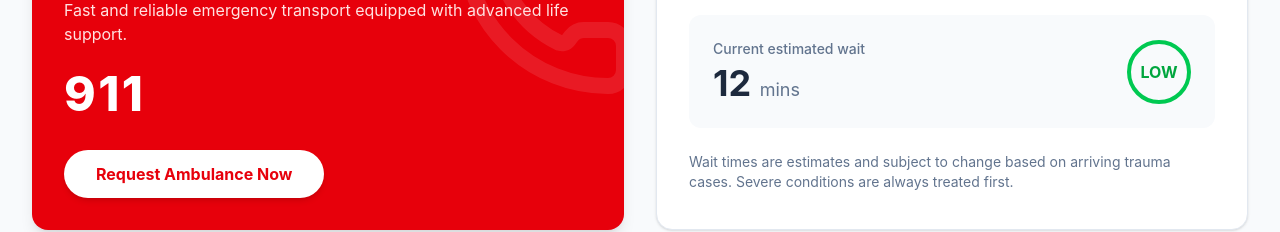
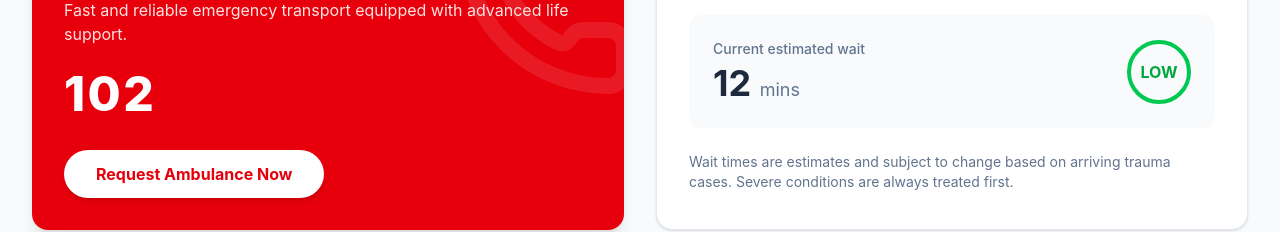
Before and after one commit to Karanborana0906/Hospital-Website, a React app in the folder frontend/: page /emergency in a window 1280 px wide. Shown: the part 500-732 px from the top of the page. Built offline with nearby package versions, Linux system fonts and the light colour scheme; no server answers; the HTML template or start-up script is replaced by a standard one.

Commit message:
fix: emergency dial pad and map background interaction

```diff
--- a/frontend/src/components/MapComponent.jsx
+++ b/frontend/src/components/MapComponent.jsx
@@ -12,7 +12,13 @@ const MapComponent = ({ doctors = [], hospitals = [], userLocation, height = "40
       style={{ height }}
     >
       {/* Simulated Map Background */}
-      <div className="absolute inset-0 opacity-20 pointer-events-none">
+      <div
+        className="absolute inset-0 opacity-20 cursor-pointer"
+        onClick={() => {
+            const query = encodeURIComponent(`hospitals near ${doctors[0]?.city || hospitals[0]?.city || 'me'}`);
+            window.open(`https://www.google.com/maps/search/?api=1&query=${query}`, '_blank');
+        }}
+      >
         <div className="absolute inset-0 bg-[url('https://www.google.com/maps/vt/pb=!1m4!1m3!1i12!2i2345!3i1234!2m3!1e0!2sm!3i123456789!3m8!2sen!3sus!5e1105!12m4!1e68!2m2!1sset!2sRoadmap!4e0!5m1!1f2')] bg-repeat" />
       </div>
 
--- a/frontend/src/pages/Emergency.jsx
+++ b/frontend/src/pages/Emergency.jsx
@@ -69,11 +69,14 @@ const Emergency = () => {
           </div>
           <h2 className="text-2xl font-bold mb-2 relative z-10">24/7 Ambulance Service</h2>
           <p className="mb-6 relative z-10 text-red-100">Fast and reliable emergency transport equipped with advanced life support.</p>
-          <a href="tel:911" className="block text-5xl font-extrabold tracking-wider mb-8 relative z-10 hover:text-red-100 transition-colors cursor-pointer">
-            911
+          <a
+            href="tel:102"
+            className="block text-5xl font-extrabold tracking-wider mb-8 relative z-10 hover:text-red-100 transition-colors cursor-pointer"
+          >
+            102
           </a>
           <a
-            href="tel:911"
+            href="tel:102"
             className="inline-block bg-white text-red-600 font-bold py-3 px-8 rounded-full shadow-md hover:bg-neutral-100 transition-colors w-full sm:w-auto relative z-10 text-center"
           >
             Request Ambulance Now
```
